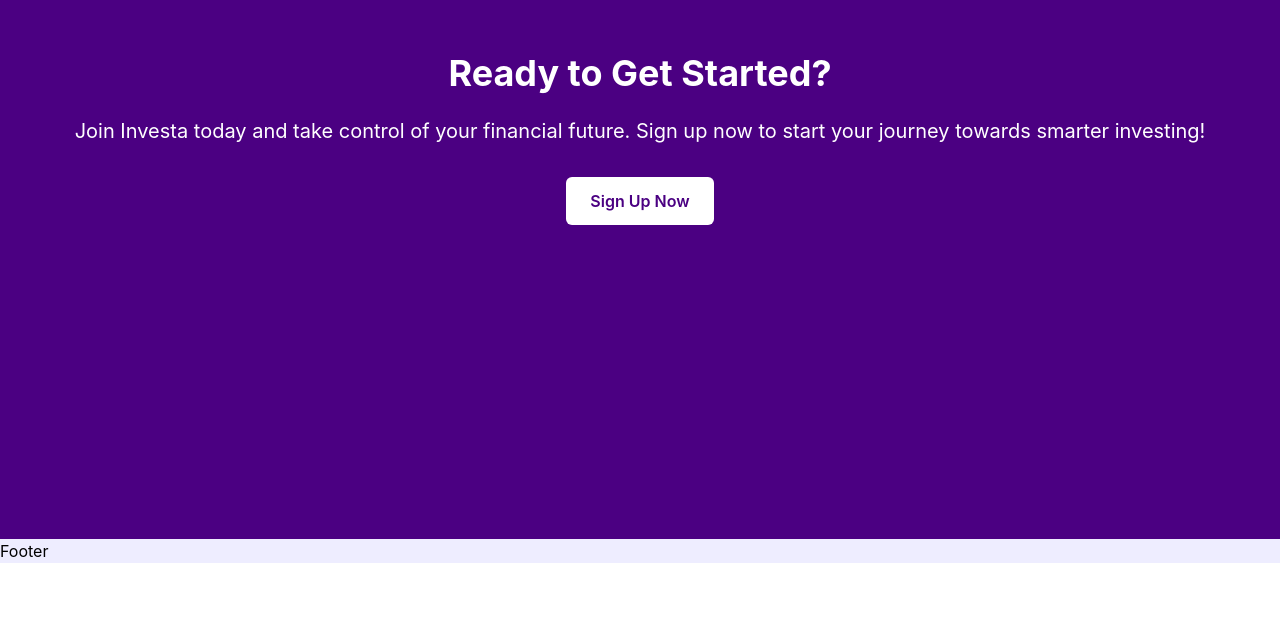
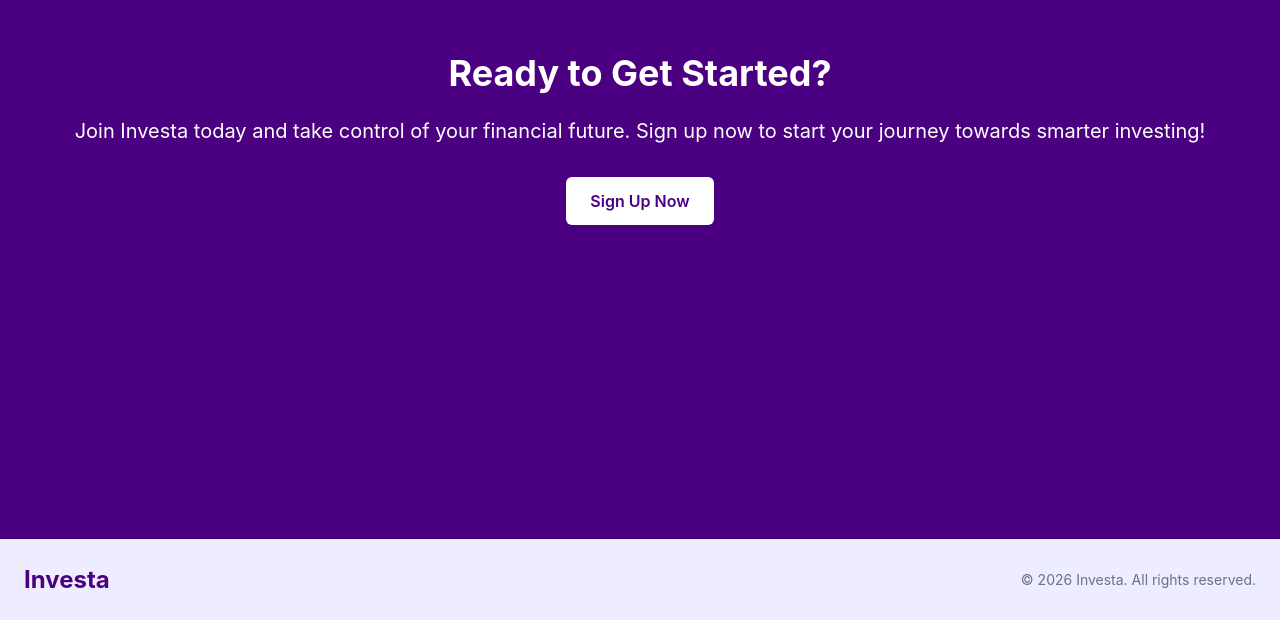
Before and after one commit to kc-clintone/investa-landingpage, a React (Vite) app: page / in a window 1280 px wide. Shown: the part 4357-4977 px from the top of the page. Before the commit the page ends 4920 px from the top, so only its background shows below. Built offline with nearby package versions, Linux system fonts and the light colour scheme.

Commit message:
chore: add footer components

```diff
--- a/src/components/Footer.jsx
+++ b/src/components/Footer.jsx
@@ -1,5 +1,19 @@
 export const Footer = () => {
   return (
-    <div>Footer</div>
-  )
-}
+    <footer className="w-full border-t border-gray-200">
+      <div className="container mx-auto flex flex-col md:flex-row items-center justify-between py-6 px-6">
+
+        {/* Logo / Brand */}
+        <h1 className="text-2xl font-bold text-[#4B0082]">
+          Investa
+        </h1>
+
+        {/* Copyright */}
+        <p className="text-sm text-gray-500 mt-2 md:mt-0">
+          © {new Date().getFullYear()} Investa. All rights reserved.
+        </p>
+
+      </div>
+    </footer>
+  );
+};
```
